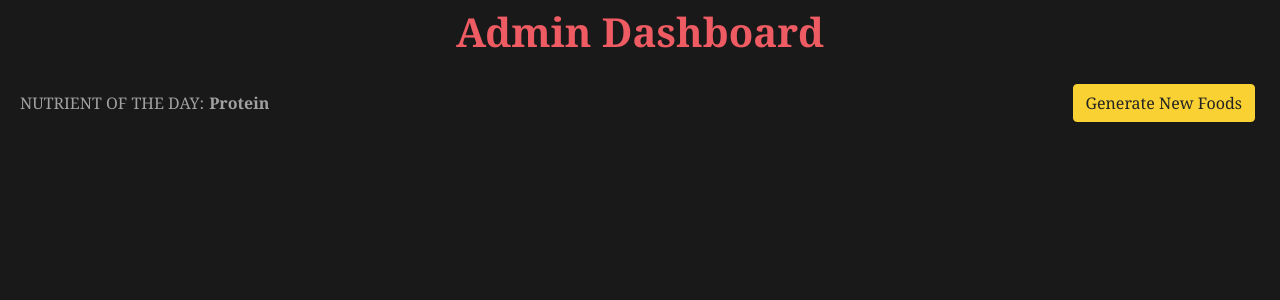
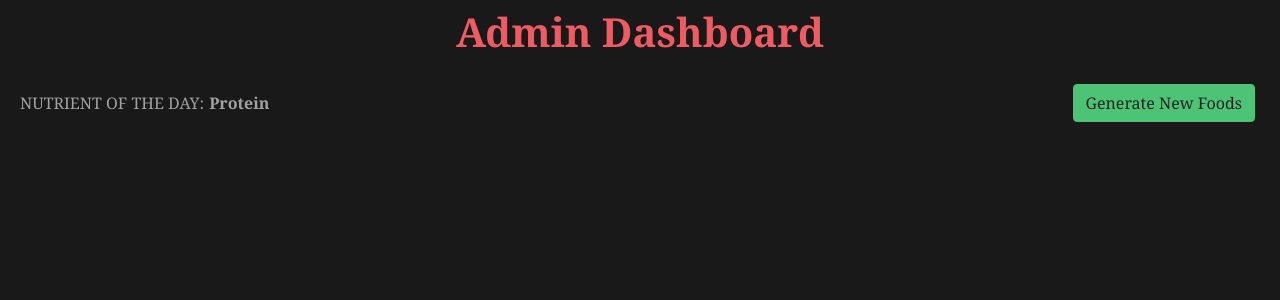
Before and after one commit to ChantelleKerr/cits3403-group-project, a Flask app: page /admin in a window 1280 px wide. Shown: the part 66-366 px from the top of the page. Run offline with Flask 2, Linux system fonts and the light colour scheme; the visitor is signed in with stand-in values (Sample User, id 1); data comes from the database, SQL or seed files in the repository; data that the repository does not hold is empty; some libraries are stand-ins or nearby versions.

Commit message:
changed generate btn color to green

```diff
--- a/app/static/css/admin.css
+++ b/app/static/css/admin.css
@@ -32,7 +32,7 @@
   width:100%;
   height:100%;
   background-color: black;
-  opacity: 0.6;
+  opacity: 0.2;
   z-index: 100;
 }
 .food-item-title {
@@ -57,6 +57,9 @@
   color: white;
   text-shadow: 0.5vmin 0.5vmin 0.5vmin black;
 }
+.food-item-details > span {
+  color: white;
+}
 .food-item-container:hover > .food-item-details {
   display: grid;
 }
--- a/app/static/css/globalStyle.css
+++ b/app/static/css/globalStyle.css
@@ -65,14 +65,14 @@ a {
   color: #222222 !important;
 }
 .btn-secondary {
-  background-color: #F9D132 !important;
+  background-color: #4dc376 !important;
   color: #222222 !important;
-  border-color: #F9D132 !important;
+  border-color: #4dc376 !important;
   margin-right: 5px;
 }
 .btn-secondary:hover {
   background-color: inherit !important;
-  color: #F9D132 !important;
+  color: #4dc376 !important;
 }
 .text-primary {
   color: #ee5b63 !important;
```
